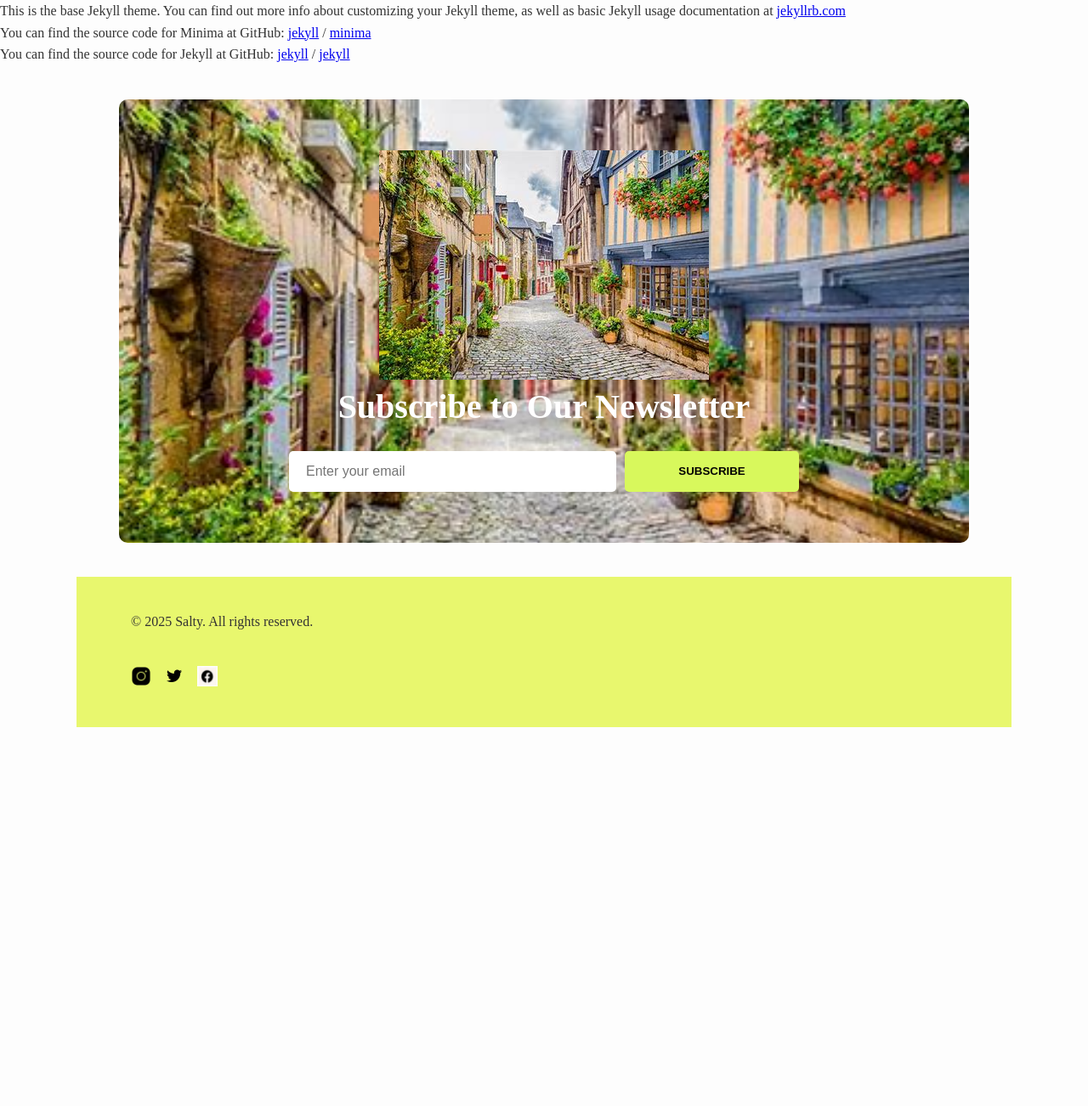
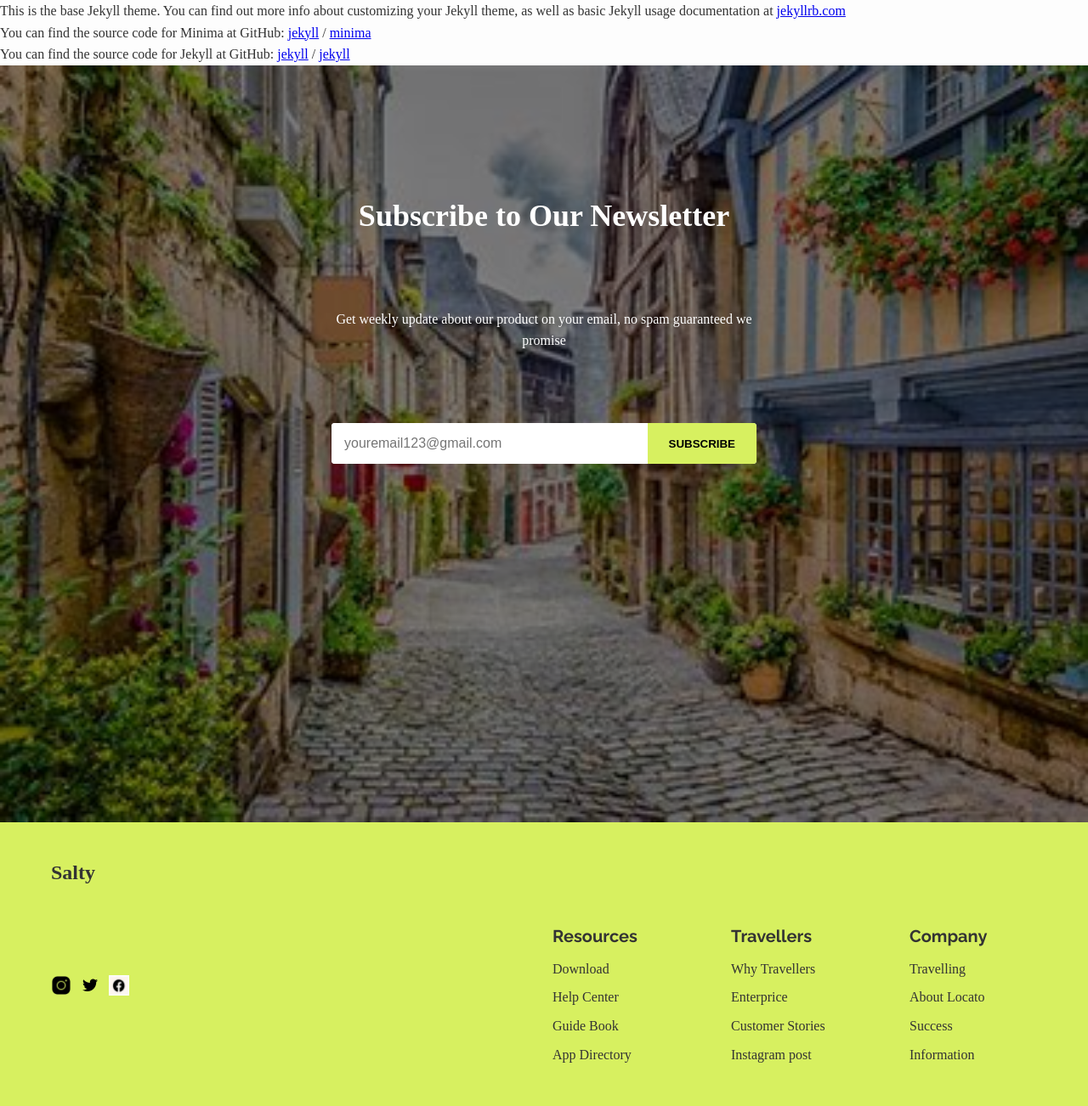
Before and after one commit to OliBli/Webshop, a Jekyll site: the page built from about.markdown, in a window 1280 px wide. Shown: the whole page at 85% size. Built offline with Jekyll 4.4.1, drawn with Linux system fonts in a browser that asks for light colours; before the commit the page ends 900 px from its top, so only the background shows below that.

Commit message:
Klar med projektet

```diff
--- a/_includes/Footer.html
+++ b/_includes/Footer.html
@@ -1,20 +1,50 @@
-
 <section class="Body">
     <div class="Newsl">
-        <img src="{{site.baseurl}}/img/Village.jpg">
-        <p>Subscribe to Our Newsletter</p>
-        <form>
-            <input type="email" placeholder="Enter your email">
-            <button type="submit">Subscribe</button>
-        </form>
+      <img src="{{site.baseurl}}/img/Village.jpg" alt="Village background">
+      <p>Subscribe to Our Newsletter</p>
+      <p>Get weekly update about our product on your email, no spam guaranteed we promise</p>
+      <form>
+        <input type="email" placeholder="youremail123@gmail.com">
+        <button type="submit">SUBSCRIBE</button>
+      </form>
     </div>
 
     <footer>
-        <p>&copy; 2025 Salty. All rights reserved.</p>
-        <div class="social-icons">
-            <a href="#"><img src="{{site.baseurl}}/img/instagram.png" ></a>
-            <a href="#"><img src="{{site.baseurl}}/img/twitter.png" ></a>
-            <a href="#"><img src="{{site.baseurl}}/img/Facebook.jpg" ></a>
+      <p>Salty</p>
+      <div class="social-icons">
+        <a href="#"><img src="{{site.baseurl}}/img/instagram.png" alt="Instagram"></a>
+        <a href="#"><img src="{{site.baseurl}}/img/twitter.png" alt="Twitter"></a>
+        <a href="#"><img src="{{site.baseurl}}/img/Facebook.jpg" alt="Facebook"></a>
+      </div>
+
+      <div class="footer-links">
+        <div>
+          <h4>Resources</h4>
+          <ul>
+            <li>Download</li>
+            <li>Help Center</li>
+            <li>Guide Book</li>
+            <li>App Directory</li>
+          </ul>
         </div>
+        <div>
+          <h4>Travellers</h4>
+          <ul>
+            <li>Why Travellers</li>
+            <li>Enterprice</li>
+            <li>Customer Stories</li>
+            <li>Instagram post</li>
+          </ul>
+        </div>
+        <div>
+          <h4>Company</h4>
+          <ul>
+            <li>Travelling</li>
+            <li>About Locato</li>
+            <li>Success</li>
+            <li>Information</li>
+          </ul>
+        </div>
+      </div>
     </footer>
-</section>
+  </section>
--- a/_includes/title.html
+++ b/_includes/title.html
@@ -13,6 +13,5 @@
     </div>
 </nav>
 <div class="tower">
-    <h1>Travel, it's the best investment you can make.</h1>
-    <img src="{{site.baseurl}}/img/Tower.jpg" >
+    <p>Travel, it's the best investment you can make.</p>
 </div>
--- a/css/style.css
+++ b/css/style.css
@@ -11,6 +11,26 @@ body {
     line-height: 1.6;
 }
 
+
+.tower {
+
+    padding: 60px 20px;
+    text-align: center;
+    margin-top: 100px;
+    position: relative;
+    z-index: 1;
+}
+
+.tower p {
+    font-size: 45px;
+    font-weight: bold;
+    font-family: 'Raleway', sans-serif;
+    color: #222;
+    max-width: 800px;
+    margin: 0 auto;
+    line-height: 1.3;
+    letter-spacing: 1px;
+}
 
 nav {
     display: flex;
@@ -232,19 +252,7 @@ h6{
     font-size: 20px;
 }
 
-/*.h5 {
-    width: 40%;
-    text-align: center;
-    font-size: 16px;
-    font-weight: bold;
-    margin-top: 32px;
-    background-color: yellow;
-    border-radius: 14px;
-    color: #000;
-    text-transform: uppercase;
-    letter-spacing: 1px;
-    cursor: pointer;
-}*/
+
 
 
 
@@ -416,99 +424,120 @@ color: black;
 }
 
 
-.body {
-    margin: 0;
-    font-family: 'Helvetica Neue', sans-serif;
-    background-color: #e8f76e;
-    color: #000;
+.Body {
+    width: 100%;
 }
 
-
 .Newsl {
-background-image: url('/img/Village.jpg');
-background-size: cover;
-background-position: center;
-padding: 60px 5%;
+position: relative;
 text-align: center;
-border-radius: 10px;
 color: white;
-display: flex;
-flex-direction: column;
-align-items: center;
-max-width: 1000px;
-margin: 40px auto;
 }
 
-.Newsl p {
-font-size: 2.5em;
-font-weight: bold;
-margin-bottom: 20px;
+.Newsl img {
+width: 100%;
+height: auto;
+display: block;
+filter: brightness(50%);
 }
 
-/* Formulär */
+.Newsl p:first-of-type {
+position: absolute;
+top: 20%;
+left: 50%;
+transform: translate(-50%, -50%);
+font-size: 36px;
+font-weight: bold;
+margin: 0;
+}
+
+.Newsl p:nth-of-type(2) {
+position: absolute;
+top: 35%;
+left: 50%;
+transform: translate(-50%, -50%);
+font-size: 16px;
+width: 80%;
+max-width: 500px;
+margin: 0;
+}
+
 .Newsl form {
+position: absolute;
+top: 50%;
+left: 50%;
+transform: translate(-50%, -50%);
 display: flex;
-justify-content: center;
-flex-wrap: wrap;
-gap: 10px;
-width: 100%;
-max-width: 600px;
+background: white;
+border-radius: 4px;
+overflow: hidden;
+max-width: 500px;
+width: 80%;
 }
 
 .Newsl input[type="email"] {
-padding: 15px 20px;
-font-size: 1em;
+flex: 1;
+padding: 15px;
 border: none;
-border-radius: 5px;
-flex: 1 1 60%;
-min-width: 200px;
+font-size: 16px;
 }
 
 .Newsl button {
-padding: 15px 30px;
-background-color: #d8f85c;
-color: black;
+padding: 15px 25px;
+background-color: #d7f060;
 border: none;
-border-radius: 5px;
+cursor: pointer;
 font-weight: bold;
-cursor: pointer;
-text-transform: uppercase;
-flex: 1 1 30%;
-min-width: 100px;
 }
 
-.Newsl button:hover {
-background-color: #c6e456;
-}
-
-/* Footer */
 footer {
-background-color: #e8f76e;
-padding: 40px 5%;
 display: flex;
+justify-content: space-between;
 flex-wrap: wrap;
-justify-content: space-between;
-max-width: 1100px;
-margin: 0 auto;
+padding: 40px 60px;
+background-color: #d7f060;
 }
 
 footer p {
-font-size: 1em;
-width: 100%;
-margin-bottom: 20px;
+flex-basis: 100%;
+font-weight: bold;
+font-size: 24px;
+margin: 0 0 20px 0;
+display: flex;
+align-items: center;
 }
 
-footer .social-icons {
+.social-icons {
 display: flex;
-gap: 15px;
-flex: 1 1 auto;
+align-items: center;
 }
 
-footer .social-icons a img {
+.social-icons a img {
+width: 24px;
 height: 24px;
+margin-right: 10px;
 }
 
-footer > div {
-flex: 1 1 200px;
+.footer-links {
+display: flex;
+flex-wrap: wrap;
+gap: 60px;
 margin-top: 20px;
 }
+
+.footer-links div {
+min-width: 150px;
+}
+
+.footer-links h4 {
+margin-bottom: 10px;
+}
+
+.footer-links ul {
+list-style: none;
+padding: 0;
+}
+
+.footer-links li {
+margin-bottom: 8px;
+}
```
